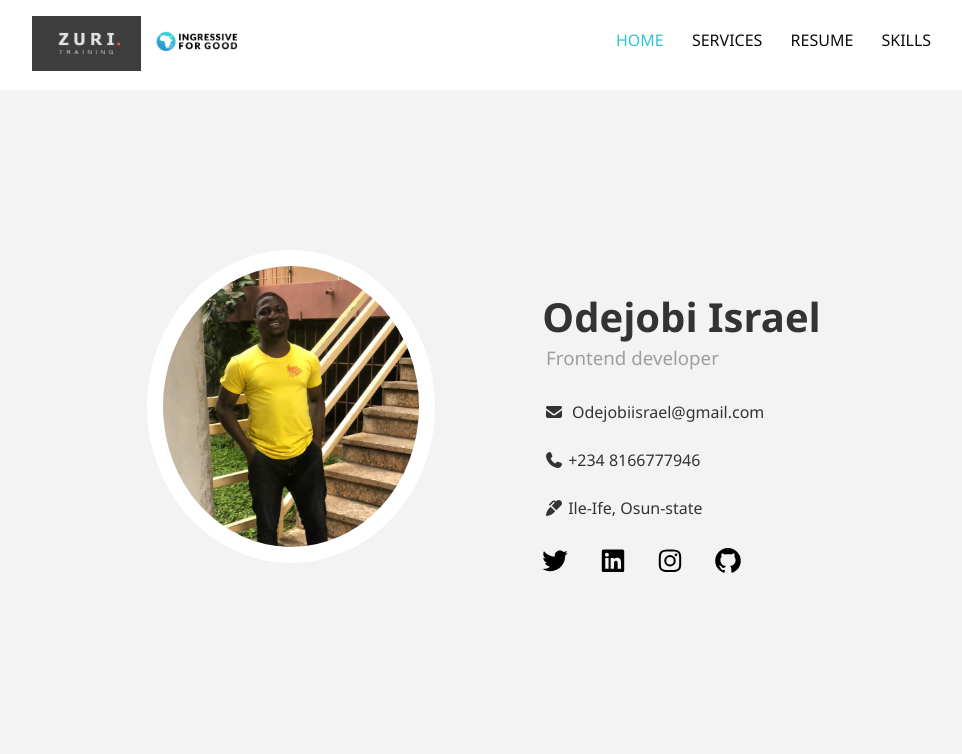
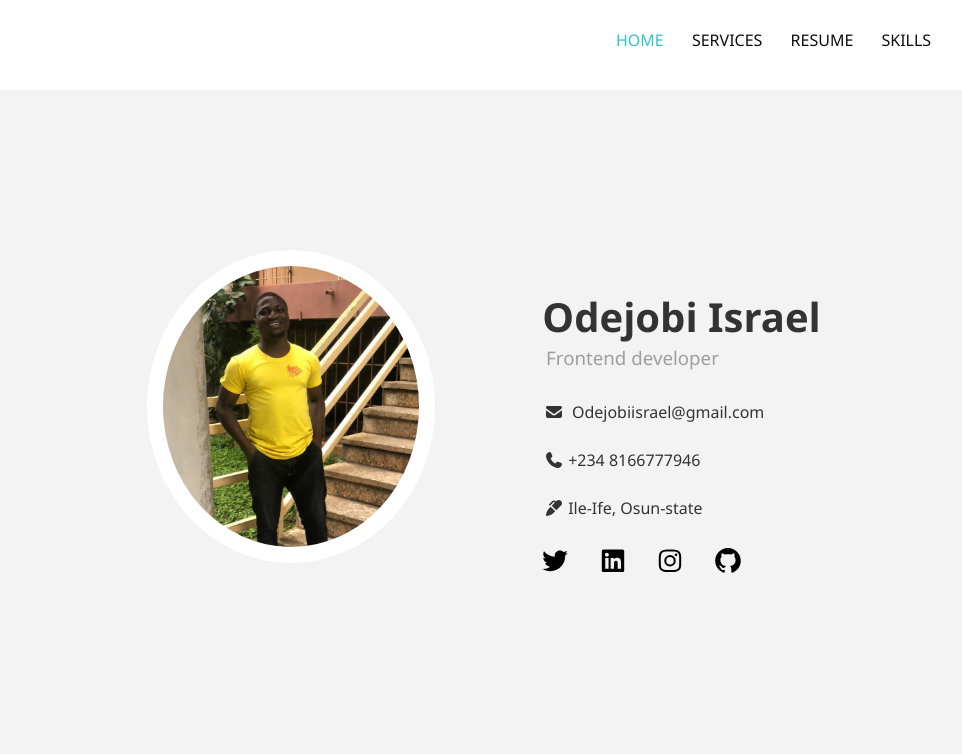
Before and after one commit to techieton-i/Zuri_training_stage2, a plain HTML site: page dist/index.html in a window 1280 px wide. Shown: the top 754 px of the page, without its empty margins (152-1114 px from the left). Drawn offline with Linux system fonts and the light colour scheme.

Commit message:
Update index.html

```diff
--- a/dist/index.html
+++ b/dist/index.html
@@ -13,9 +13,9 @@
 <body class="container">
     <!-- navbar -->
     <header>
-        <div class="img-container">
+<!--         <div class="img-container">
             <img src="img/zuri logo.png " alt="logo">
-        </div>
+        </div> -->
 
         <div class="menu-btn" id="menu-btn">
             <span class="menu-btn_burger"></span>
```
